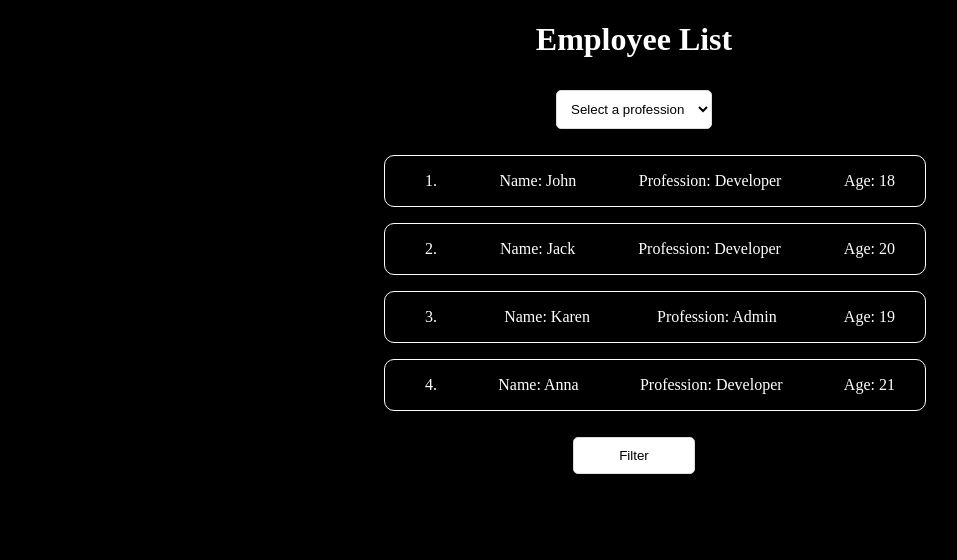
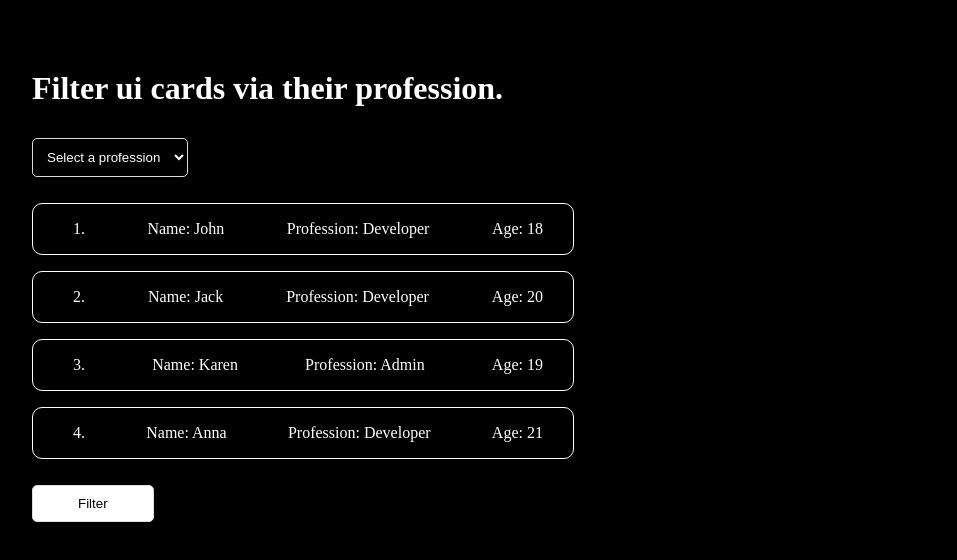
Before and after one commit to abdulragib/JavaScript_Project_I_04, a plain HTML site: page index.html in a window 1280 px wide. Shown: the whole page, without its empty margins (6-963 px from the left). Drawn offline with Linux system fonts and the light colour scheme.

Commit message:
Solution 4.0 element alignment fix

```diff
--- a/index.html
+++ b/index.html
@@ -6,7 +6,7 @@
   </head>
   <body>
     <div id="container">
-      <h1>Employee List</h1>
+      <h1>Filter ui cards via their profession.</h1>
       <select id="profession-select" class="profession-select">
         <option value="">Select a profession</option>
         <option value="Developer">Developer</option>
--- a/style.css
+++ b/style.css
@@ -4,28 +4,30 @@ body{
 }
 
 #container {
-    margin: 0 auto;
+    margin-left:30px;
     width: 500px;
-    text-align: center;
+    margin-top:70px;
   }
 
   /* Styles for the filter button */
   .filter-button {
-    margin: 10px;
     padding: 10px 45px;
     border: 1px solid #ddd;
     border-radius: 5px;
     background-color: #fff;
     cursor: pointer;
+    margin-top:10px;
   }
 
   /* Styles for the profession select */
   .profession-select {
-    margin: 10px;
+    margin-top:10px;
+    margin-bottom:10px;
     padding: 10px;
     border: 1px solid #ddd;
     border-radius: 5px;
-    background-color: #fff;
+    background-color: #000;
+    color:white;
   }
 
 #card-design{
```
